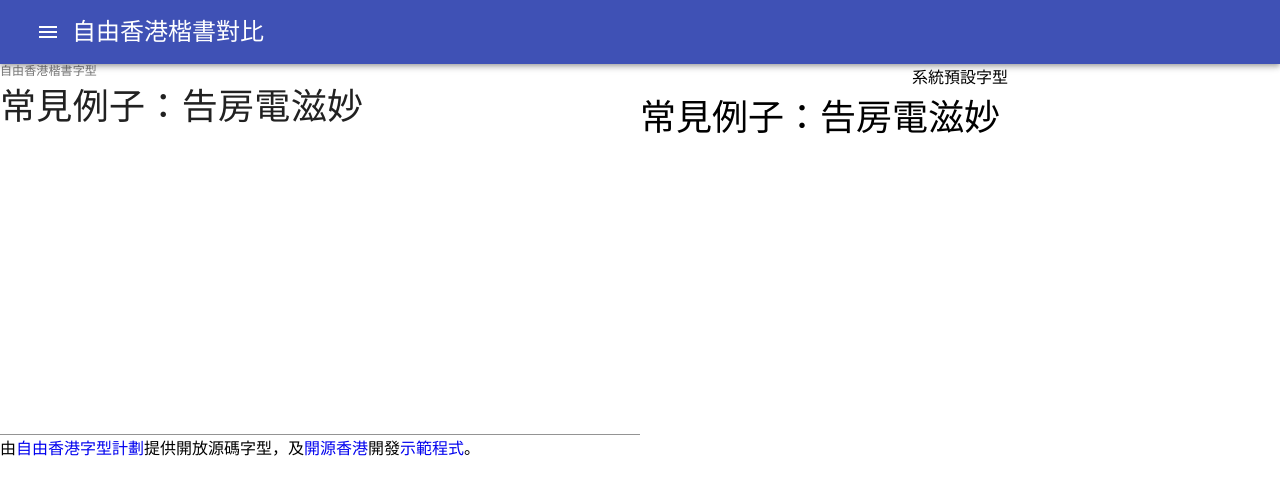
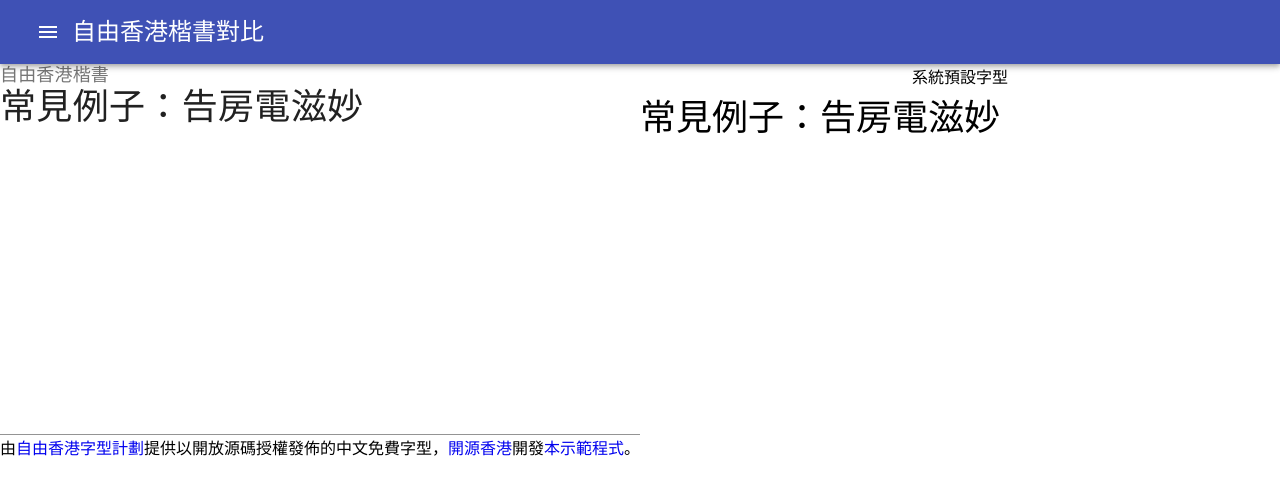
Before and after one commit to opensourcehk/kaidemo, a React (Create React App) app: page / in a window 1280 px wide. Shown: the top 494 px of the page. Built offline with nearby package versions, Linux system fonts and the light colour scheme; a web font is replaced by a local one.

Commit message:
change the FreeHKKai webfont for specific unicode range only, and the font size of input field label. And change the footer message.

```diff
--- a/src/App.css
+++ b/src/App.css
@@ -5,6 +5,7 @@
 @font-face {
   font-family: freehkfonts;
   src: url('./images/Free-HK-Kai_4700-v1.02.ttf') format('truetype');
+  unicode-range: U+4E00-9FFF;
 }
 
 #SysFontArea {
--- a/src/components/Footer.jsx
+++ b/src/components/Footer.jsx
@@ -4,7 +4,7 @@ function Footer(){
     return (
         <Grid container id="footer">
           <Grid item xs={12}>
-            由<a href="https://freehkfonts.opensource.hk">自由香港字型計劃</a>提供開放源碼字型，及<a href="https://opensource.hk">開源香港</a>開發<a href="https://github.com/opensourcehk/kaidemo">示範程式</a>。
+            由<a href="https://freehkfonts.opensource.hk">自由香港字型計劃</a>提供以開放源碼授權發佈的中文免費字型，<a href="https://opensource.hk">開源香港</a>開發<a href="https://github.com/opensourcehk/kaidemo">本示範程式</a>。
           </Grid>
         </Grid>
     );
--- a/src/components/Main.jsx
+++ b/src/components/Main.jsx
@@ -12,14 +12,14 @@ function Main(){
       <Grid container>
         <Grid item xs={6}>
           <TextField
-            label="自由香港楷書字型"
+            label="自由香港楷書"
             defaultValue={ sysFontMessage }
             fullWidth={true}
             multiline
             rows={numRows}
             onChange={updateSysFontArea}
             InputProps={{style: {fontFamily: "freehkfonts", fontSize: 36}}}
-            InputLabelProps={{style: {fontFamily: "freehkfonts"}}}
+            InputLabelProps={{style: {fontFamily: "freehkfonts", fontSize: 24}}}
           />
         </Grid>
         <Grid item xs={6}>
```
